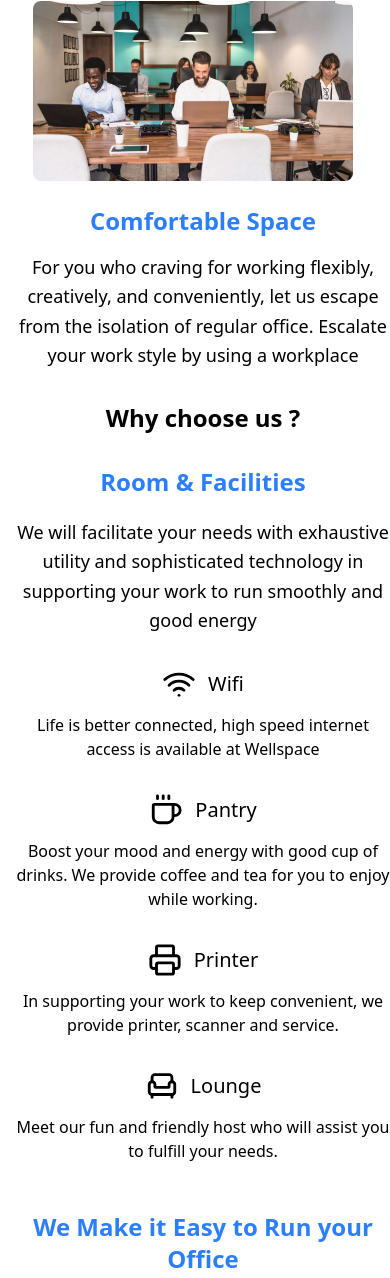
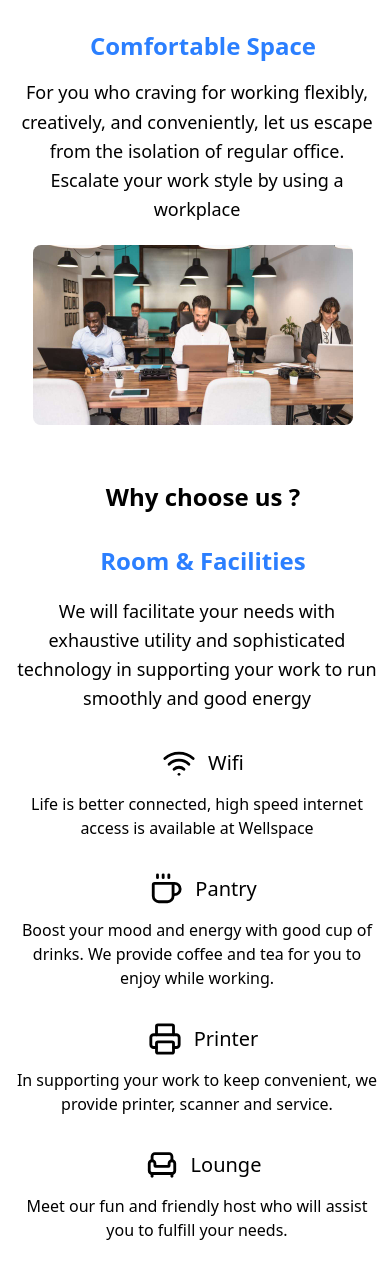
Before and after one commit to OUTLITAchraf/FirstBrief, a website: page index.html in a window 390 px wide. Shown: the part 658-1936 px from the top of the page. Drawn offline with Linux system fonts and the light colour scheme.

Commit message:
optimise le style de page

```diff
--- a/index.html
+++ b/index.html
@@ -97,7 +97,7 @@
         </h1>
         <div class="flex flex-col lg:flex-row mt-8 lg:mt-16 items-center">
           <p
-            class="text-lg lg:basis-2/3 lg:text-3xl lg:ml-16 lg:mr-10 leading-relaxed mb-6 lg:mb-0"
+            class="text-lg text-center mr-3 mb-6 lg:basis-2/3 lg:text-3xl lg:ml-16 lg:mr-10 leading-relaxed lg:mb-0"
           >
             For those who love the concept of community and a dynamic shared
             space, but aren't willing to sacrifice their standards of
@@ -117,7 +117,7 @@
         <img
           src="./img/img.jpg"
           alt="imfMain"
-          class="w-full max-w-xs mr-5 lg:basis-1/3 lg:ml-24 lg:max-w-120 max-h-60 lg:max-h-110 rounded-lg mb-6 lg:mb-0"
+          class="w-full max-w-xs mr-5 lg:basis-1/3 lg:ml-24 lg:max-w-120 max-h-60 lg:max-h-110 rounded-lg mb-6 mt-5 lg:mb-0 order-2 md:order-first"
         />
         <div class="lg:basis-2/3 lg:ml-16 lg:mr-16">
           <h2
@@ -126,7 +126,7 @@
             Comfortable Space
           </h2>
           <p
-            class="text-lg lg:text-3xl font-Inria-Sans leading-relaxed text-center lg:text-left"
+            class="text-lg text-center mr-3 lg:text-3xl font-Inria-Sans leading-relaxed lg:text-left"
           >
             For you who craving for working flexibly, creatively, and
             conveniently, let us escape from the isolation of regular office.
@@ -147,7 +147,7 @@
             Room & Facilities
           </h2>
           <p
-            class="lg:basis-2/3 text-lg lg:text-2xl leading-relaxed lg:ml-35 text-center lg:text-left mt-5"
+            class="lg:basis-2/3 text-lg text-center mr-3 lg:text-2xl leading-relaxed lg:ml-35 lg:text-left mt-5"
           >
             We will facilitate your needs with exhaustive utility and
             sophisticated technology in supporting your work to run smoothly and
@@ -179,7 +179,7 @@
             </svg>
             <h3 class="ml-3 text-xl lg:text-2xl">Wifi</h3>
           </div>
-          <p class="text-center lg:text-left">
+          <p class="text-center mr-3 lg:text-left">
             Life is better connected, high speed internet access is available at
             Wellspace
           </p>
@@ -209,7 +209,7 @@
             </svg>
             <h3 class="ml-3 text-xl lg:text-2xl">Pantry</h3>
           </div>
-          <p class="text-center lg:text-left">
+          <p class="text-center mr-3 lg:text-left">
             Boost your mood and energy with good cup of drinks. We provide
             coffee and tea for you to enjoy while working.
           </p>
@@ -238,7 +238,7 @@
             </svg>
             <h3 class="ml-3 text-xl lg:text-2xl">Printer</h3>
           </div>
-          <p class="text-center lg:text-left">
+          <p class="text-center mr-3 lg:text-left">
             In supporting your work to keep convenient, we provide printer,
             scanner and service.
           </p>
@@ -268,7 +268,7 @@
             </svg>
             <h3 class="ml-3 text-xl lg:text-2xl">Lounge</h3>
           </div>
-          <p class="text-center lg:text-left">
+          <p class="text-center mr-3 lg:text-left">
             Meet our fun and friendly host who will assist you to fulfill your
             needs.
           </p>
@@ -282,7 +282,7 @@
             We Make it Easy to Run your Office
           </h3>
           <p
-            class="text-lg lg:text-2xl leading-relaxed mt-4 lg:mt-10 text-center lg:text-left"
+            class="text-lg text-center mr-3 lg:text-2xl leading-relaxed mt-4 lg:mt-10 lg:text-left"
           >
             Whether you are looking for a spaces for yourself, your team or
             five, or hundred of your employe. we got you covered with our
```
Also changed, not shown: src/output.css.
